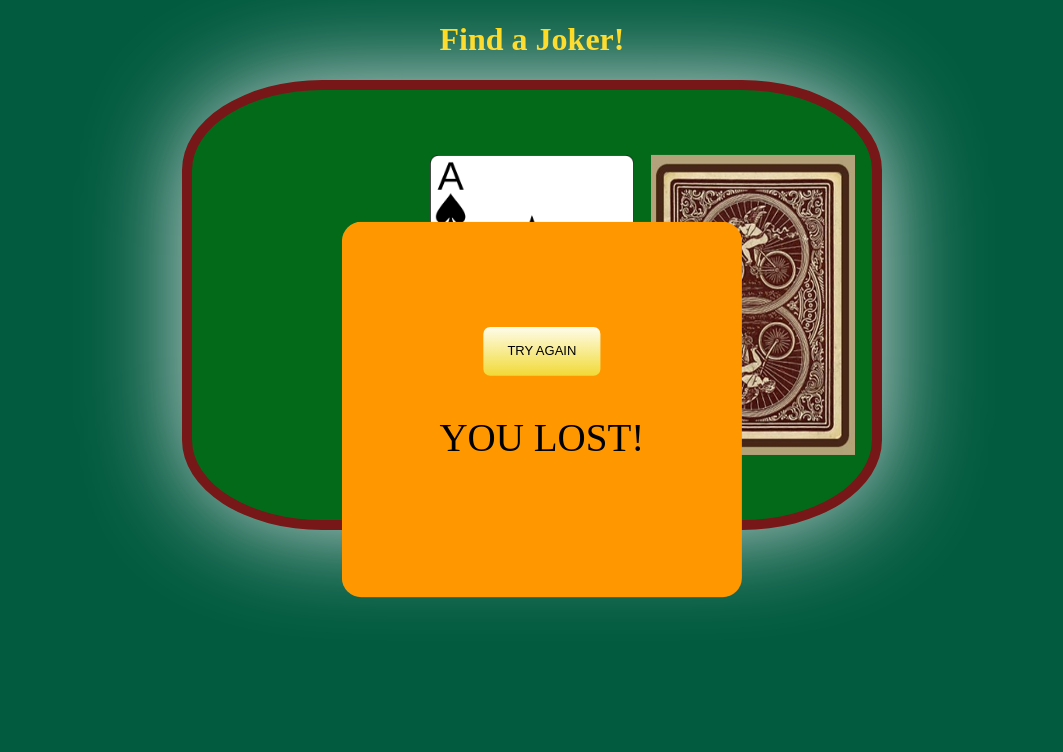
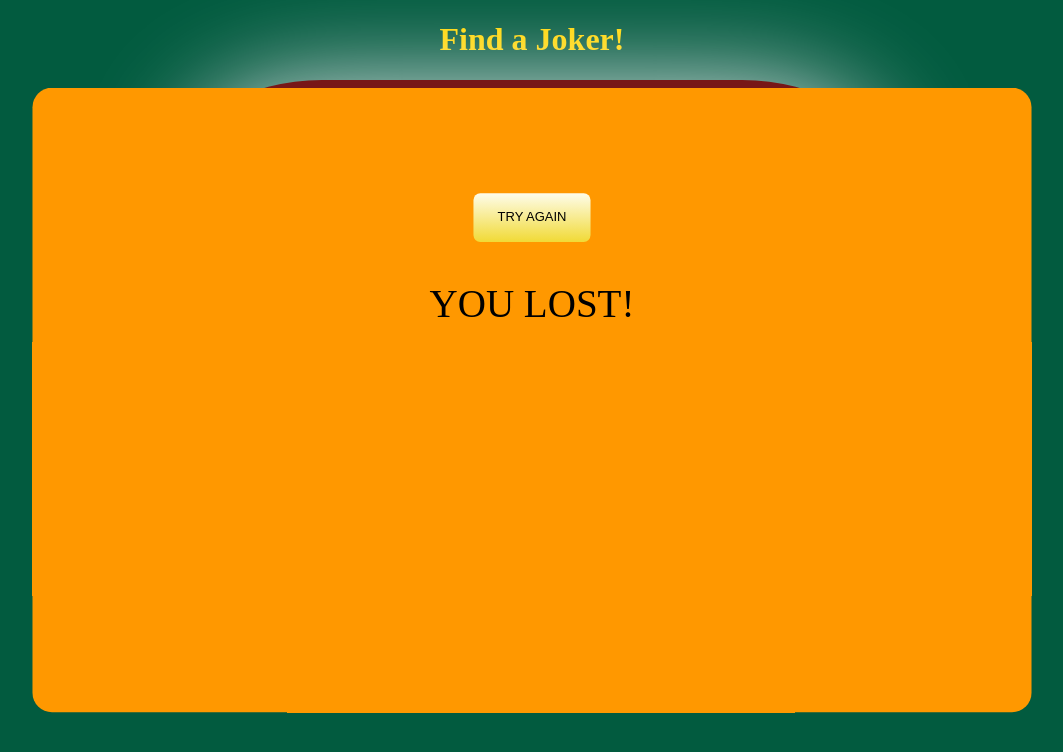
Before and after one commit to ocebeki/Joker, a plain HTML site: page index.html in a window 1280 px wide. Both pictures are taken after a click on the element 640 px from the left and 304 px from the top of the page. Shown: the whole page, without its empty margins (108-1171 px from the left). Drawn offline with Linux system fonts and the light colour scheme.

Commit message:
end positioning

```diff
--- a/style.css
+++ b/style.css
@@ -98,8 +98,11 @@ h1 {
     -webkit-transition: all 1s;
     -o-transition: all 1s;
     transition: all 1s;
-    top: 50%;
-    left: 50%;
+    top: 10%;
+    bottom: 10%;
+    right: 10%;
+    left: 10%;
+    margin: auto;
     z-index: 100;
     position: absolute;
     background: #ff9800;
@@ -117,9 +120,9 @@ h1 {
     transition-delay: 2s;
 }
 .scale {
-    -webkit-transform: scale(1)translate(-50%, -50%)!important;
-    -ms-transform: scale(1)translate(-50%, -50%)!important;
-    transform: scale(1)translate(-50%, -50%)!important;
+    -webkit-transform: scale(1)!important;
+    -ms-transform: scale(1)!important;
+    transform: scale(1)!important;
 }
 .btn {
     height: 50px;
```
